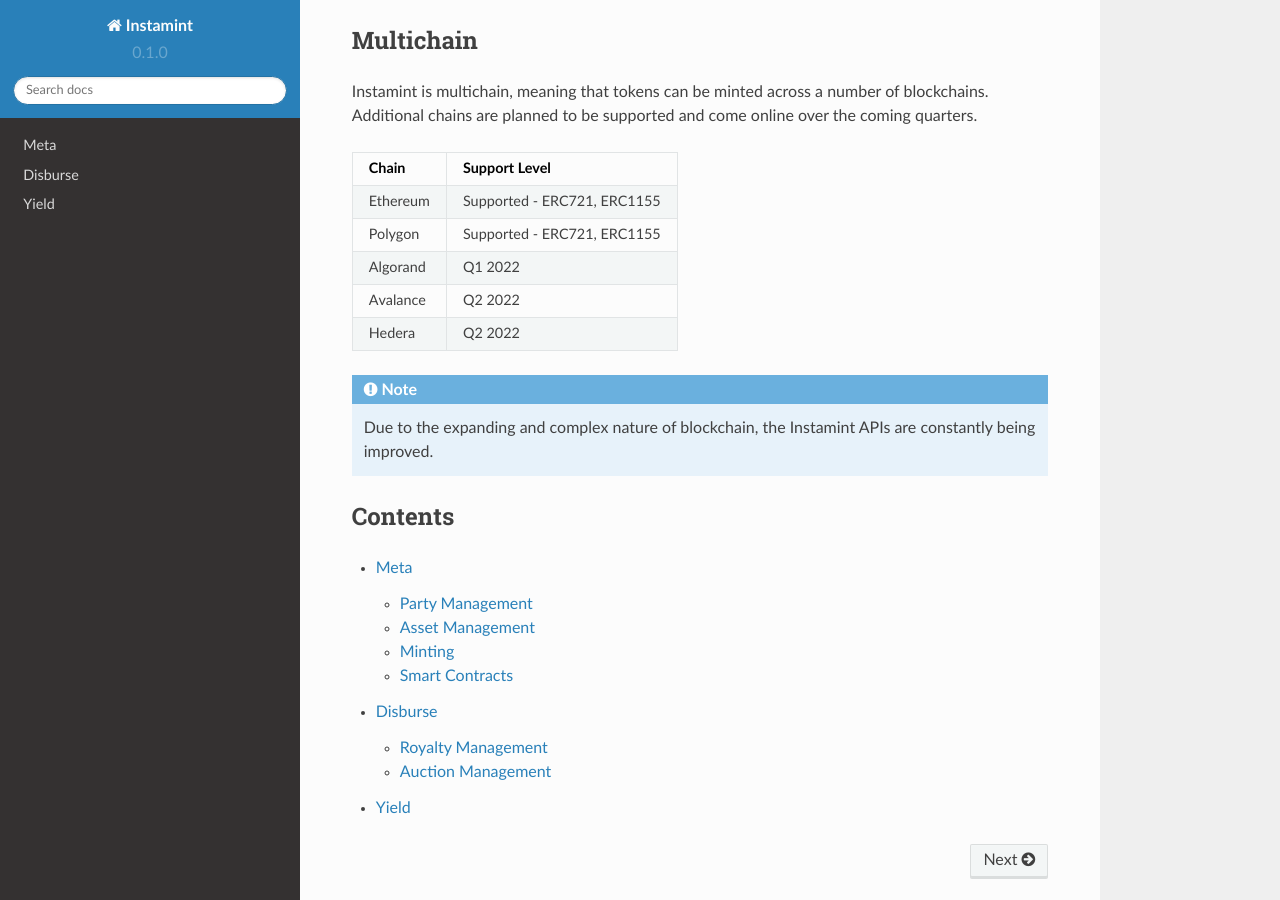
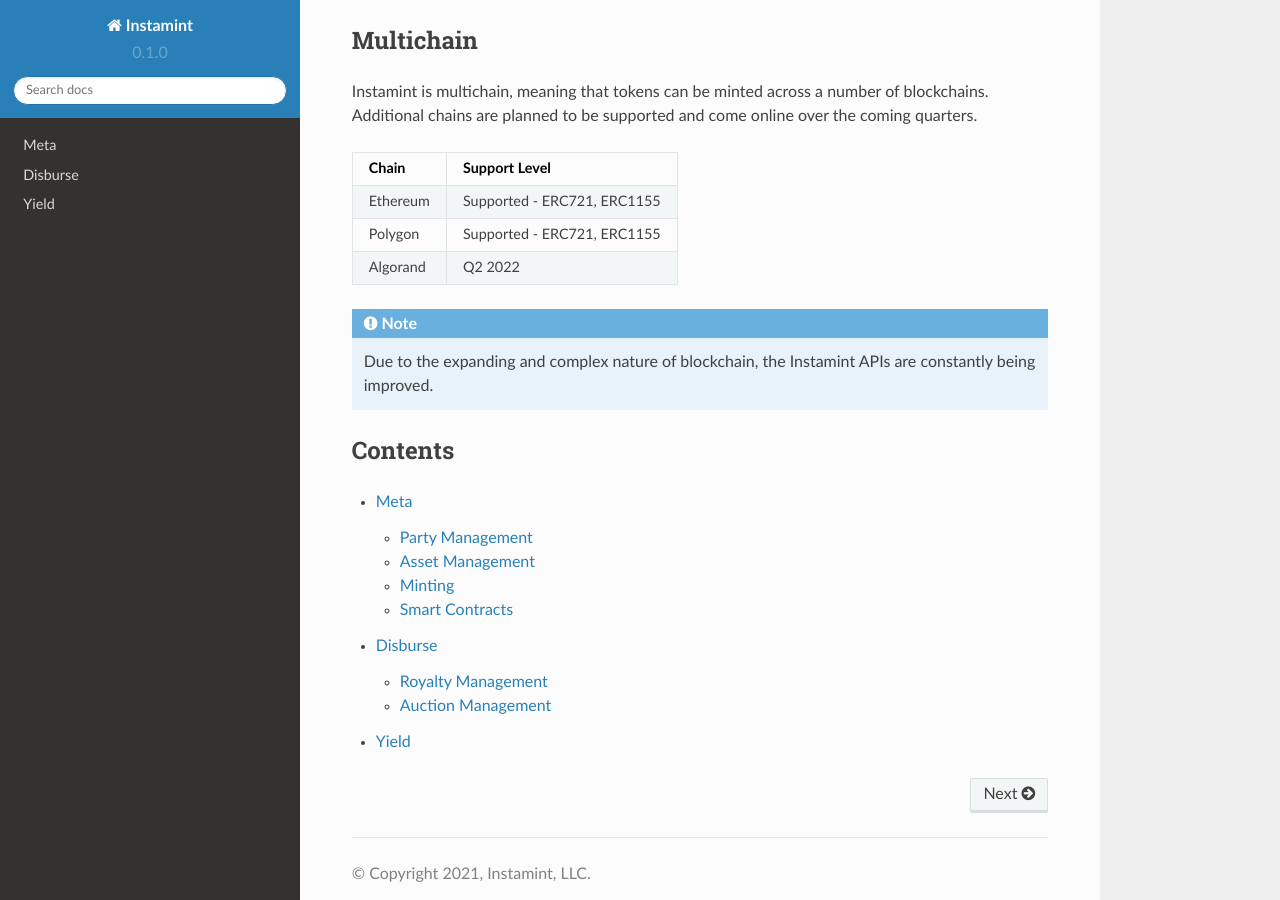
Before and after one commit to instamint/zzz-deprecated-docs, a Sphinx documentation site: the page built from docs/source/index.rst, in a window 1280 px wide and 900 px high, scrolled down 1197 px. Built offline with Sphinx 7.4.7 and the Read the Docs theme 2.0.0, drawn with Linux system fonts in a browser that asks for light colours.

Commit message:
Update index.rst

```diff
--- a/docs/source/index.rst
+++ b/docs/source/index.rst
@@ -46,13 +46,8 @@
 +-----------+-----------------------------------------------------------------------------------------------------------+
 | Polygon   | Supported - ERC721, ERC1155                                                                               |
 +-----------+-----------------------------------------------------------------------------------------------------------+
-| Algorand  | Q1 2022                                                                                                   |
+| Algorand  | Q2 2022                                                                                                   |
 +-----------+-----------------------------------------------------------------------------------------------------------+
-| Avalance  | Q2 2022                                                                                                   |
-+-----------+-----------------------------------------------------------------------------------------------------------+
-| Hedera    | Q2 2022                                                                                                   |
-+-----------+-----------------------------------------------------------------------------------------------------------+
-
 
 .. note::
 
```
